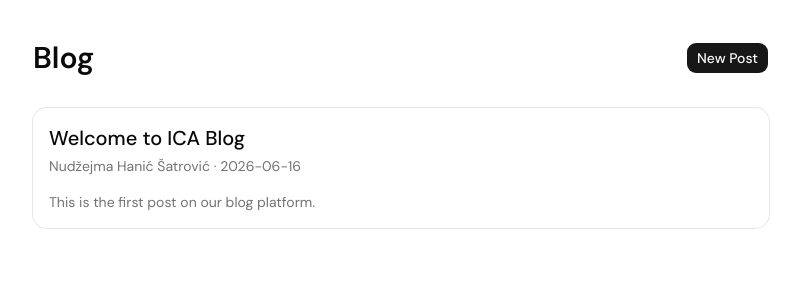
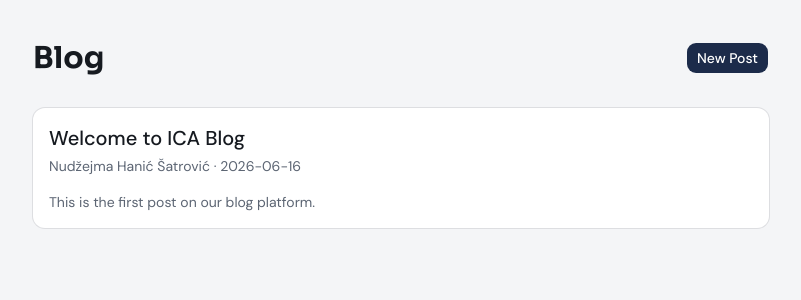
Before and after one commit to gallaJane/ica-blog, a Next.js app: page / in a window 1280 px wide. Shown: the top 300 px of the page, without its empty margins (239-1040 px from the left). Built offline with nearby package versions, Linux system fonts and the light colour scheme.

Commit message:
chore: add custom theme

```diff
--- a/src/app/globals.css
+++ b/src/app/globals.css
@@ -1,120 +1,84 @@
-@import "tailwindcss";
-@import "tw-animate-css";
-@import "shadcn/tailwind.css";
+@import 'tailwindcss';
+@import 'tw-animate-css';
+@import 'shadcn/tailwind.css';
 
 @custom-variant dark (&:is(.dark *));
 
 @theme inline {
-  --color-background: var(--background);
-  --color-foreground: var(--foreground);
-  --font-sans: var(--font-sans);
-  --font-mono: var(--font-geist-mono);
-  --font-heading: var(--font-sans);
-  --color-sidebar-ring: var(--sidebar-ring);
-  --color-sidebar-border: var(--sidebar-border);
-  --color-sidebar-accent-foreground: var(--sidebar-accent-foreground);
-  --color-sidebar-accent: var(--sidebar-accent);
-  --color-sidebar-primary-foreground: var(--sidebar-primary-foreground);
-  --color-sidebar-primary: var(--sidebar-primary);
-  --color-sidebar-foreground: var(--sidebar-foreground);
-  --color-sidebar: var(--sidebar);
-  --color-chart-5: var(--chart-5);
-  --color-chart-4: var(--chart-4);
-  --color-chart-3: var(--chart-3);
-  --color-chart-2: var(--chart-2);
-  --color-chart-1: var(--chart-1);
-  --color-ring: var(--ring);
-  --color-input: var(--input);
-  --color-border: var(--border);
-  --color-destructive: var(--destructive);
-  --color-accent-foreground: var(--accent-foreground);
-  --color-accent: var(--accent);
-  --color-muted-foreground: var(--muted-foreground);
-  --color-muted: var(--muted);
-  --color-secondary-foreground: var(--secondary-foreground);
-  --color-secondary: var(--secondary);
-  --color-primary-foreground: var(--primary-foreground);
-  --color-primary: var(--primary);
-  --color-popover-foreground: var(--popover-foreground);
-  --color-popover: var(--popover);
-  --color-card-foreground: var(--card-foreground);
-  --color-card: var(--card);
-  --radius-sm: calc(var(--radius) * 0.6);
-  --radius-md: calc(var(--radius) * 0.8);
-  --radius-lg: var(--radius);
-  --radius-xl: calc(var(--radius) * 1.4);
-  --radius-2xl: calc(var(--radius) * 1.8);
-  --radius-3xl: calc(var(--radius) * 2.2);
-  --radius-4xl: calc(var(--radius) * 2.6);
+    --font-sans: var(--font-sans), system-ui, -apple-system, sans-serif;
+    --font-display: var(--font-display), system-ui, sans-serif;
+    --font-mono: ui-monospace, monospace;
+
+    --color-primary: #1c2b4a;
+    --color-primary-soft: #eef1f7;
+    --color-primary-tint: #f5f7fb;
+
+    --color-bg: #f4f5f7;
+    --color-bg-sunken: #eef0f3;
+    --color-surface: #ffffff;
+
+    --color-t1: #161a20;
+    --color-t2: #5c6573;
+    --color-t3: #98a0ae;
+
+    --color-border-default: #e6e8ee;
+    --color-border-input: #cdd2dc;
+
+    --color-ok: #1a7a52;
+    --color-ok-bg: #e7f6ef;
+    --color-warn: #b5841c;
+    --color-warn-bg: #fbf3e2;
+    --color-danger: #b83252;
+    --color-danger-bg: #fcedf1;
+
+    --radius: 7px;
+    --radius-sm: 7px;
+    --radius-md: 10px;
+    --radius-lg: 10px;
+
+    --shadow-sm: 0 1px 2px rgba(15, 18, 23, 0.06), 0 1px 1px rgba(15, 18, 23, 0.04);
+    --shadow-md: 0 4px 12px rgba(15, 18, 23, 0.07), 0 1px 3px rgba(15, 18, 23, 0.05);
+
+    --color-background: #f4f5f7;
+    --color-foreground: #161a20;
+    --color-card: #ffffff;
+    --color-card-foreground: #161a20;
+    --color-popover: #ffffff;
+    --color-popover-foreground: #161a20;
+    --color-primary: #1c2b4a;
+    --color-primary-foreground: #ffffff;
+    --color-secondary: #eef0f3;
+    --color-secondary-foreground: #161a20;
+    --color-muted: #eef0f3;
+    --color-muted-foreground: #5c6573;
+    --color-accent: #eef1f7;
+    --color-accent-foreground: #1c2b4a;
+    --color-destructive: #b83252;
+    --color-border: #e6e8ee;
+    --color-input: #cdd2dc;
+    --color-ring: #1c2b4a;
 }
 
 :root {
-  --background: oklch(1 0 0);
-  --foreground: oklch(0.145 0 0);
-  --card: oklch(1 0 0);
-  --card-foreground: oklch(0.145 0 0);
-  --popover: oklch(1 0 0);
-  --popover-foreground: oklch(0.145 0 0);
-  --primary: oklch(0.205 0 0);
-  --primary-foreground: oklch(0.985 0 0);
-  --secondary: oklch(0.97 0 0);
-  --secondary-foreground: oklch(0.205 0 0);
-  --muted: oklch(0.97 0 0);
-  --muted-foreground: oklch(0.556 0 0);
-  --accent: oklch(0.97 0 0);
-  --accent-foreground: oklch(0.205 0 0);
-  --destructive: oklch(0.577 0.245 27.325);
-  --border: oklch(0.922 0 0);
-  --input: oklch(0.922 0 0);
-  --ring: oklch(0.708 0 0);
-  --chart-1: oklch(0.87 0 0);
-  --chart-2: oklch(0.556 0 0);
-  --chart-3: oklch(0.439 0 0);
-  --chart-4: oklch(0.371 0 0);
-  --chart-5: oklch(0.269 0 0);
-  --radius: 0.625rem;
-  --sidebar: oklch(0.985 0 0);
-  --sidebar-foreground: oklch(0.145 0 0);
-  --sidebar-primary: oklch(0.205 0 0);
-  --sidebar-primary-foreground: oklch(0.985 0 0);
-  --sidebar-accent: oklch(0.97 0 0);
-  --sidebar-accent-foreground: oklch(0.205 0 0);
-  --sidebar-border: oklch(0.922 0 0);
-  --sidebar-ring: oklch(0.708 0 0);
-}
-
-.dark {
-  --background: oklch(0.145 0 0);
-  --foreground: oklch(0.985 0 0);
-  --card: oklch(0.205 0 0);
-  --card-foreground: oklch(0.985 0 0);
-  --popover: oklch(0.205 0 0);
-  --popover-foreground: oklch(0.985 0 0);
-  --primary: oklch(0.922 0 0);
-  --primary-foreground: oklch(0.205 0 0);
-  --secondary: oklch(0.269 0 0);
-  --secondary-foreground: oklch(0.985 0 0);
-  --muted: oklch(0.269 0 0);
-  --muted-foreground: oklch(0.708 0 0);
-  --accent: oklch(0.269 0 0);
-  --accent-foreground: oklch(0.985 0 0);
-  --destructive: oklch(0.704 0.191 22.216);
-  --border: oklch(1 0 0 / 10%);
-  --input: oklch(1 0 0 / 15%);
-  --ring: oklch(0.556 0 0);
-  --chart-1: oklch(0.87 0 0);
-  --chart-2: oklch(0.556 0 0);
-  --chart-3: oklch(0.439 0 0);
-  --chart-4: oklch(0.371 0 0);
-  --chart-5: oklch(0.269 0 0);
-  --sidebar: oklch(0.205 0 0);
-  --sidebar-foreground: oklch(0.985 0 0);
-  --sidebar-primary: oklch(0.488 0.243 264.376);
-  --sidebar-primary-foreground: oklch(0.985 0 0);
-  --sidebar-accent: oklch(0.269 0 0);
-  --sidebar-accent-foreground: oklch(0.985 0 0);
-  --sidebar-border: oklch(1 0 0 / 10%);
-  --sidebar-ring: oklch(0.556 0 0);
+    --background: #f4f5f7;
+    --foreground: #161a20;
+    --card: #ffffff;
+    --card-foreground: #161a20;
+    --popover: #ffffff;
+    --popover-foreground: #161a20;
+    --primary: #1c2b4a;
+    --primary-foreground: #ffffff;
+    --secondary: #eef0f3;
+    --secondary-foreground: #161a20;
+    --muted: #eef0f3;
+    --muted-foreground: #5c6573;
+    --accent: #eef1f7;
+    --accent-foreground: #1c2b4a;
+    --destructive: #b83252;
+    --border: #e6e8ee;
+    --input: #cdd2dc;
+    --ring: #1c2b4a;
+    --radius: 7px;
 }
 
 @layer base {
@@ -123,8 +87,9 @@
     }
     body {
         @apply bg-background text-foreground;
+        font-family: var(--font-sans), system-ui, -apple-system, sans-serif;
     }
-  html {
-    @apply font-sans;
+    h1, h2, h3, h4, h5, h6 {
+        font-family: var(--font-display), system-ui, sans-serif;
     }
 }
```
Lines whose indentation alone changed are shown as unchanged.
